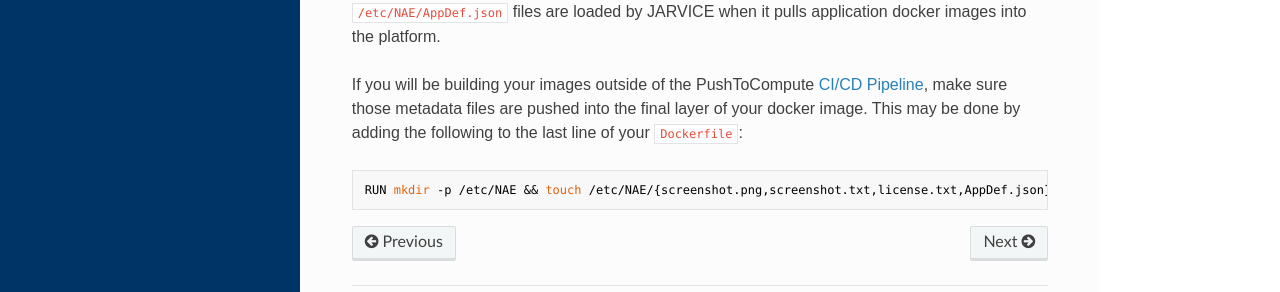
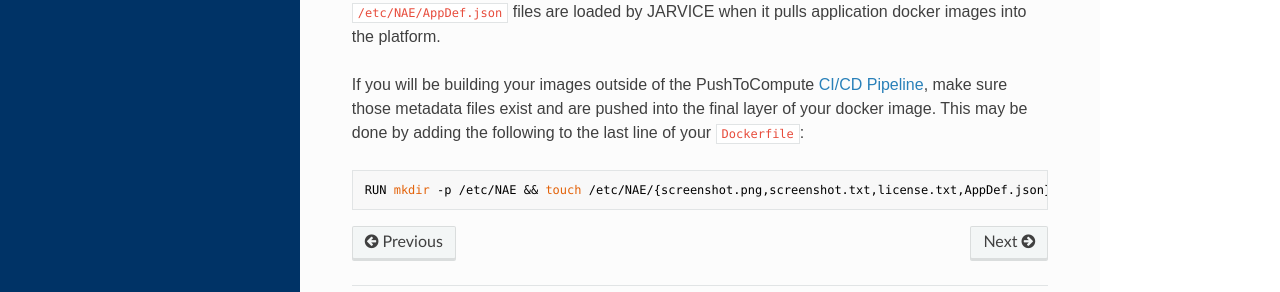
Before and after one commit to nimbix/jardoc, an MkDocs documentation site: the page built from docs/nae.md, in a window 1280 px wide and 900 px high, scrolled down 2582 px. Shown: the part 546-838 px from the top of the window. Built offline with MkDocs 1.6.1, drawn with Linux system fonts in a browser that asks for light colours; nearby versions of some CDN libraries; old or Windows-style settings are respelled for this version of MkDocs.

Commit message:
Minor verbiage updates

````diff
--- a/docs/nae.md
+++ b/docs/nae.md
@@ -91,9 +91,9 @@ The `/etc/NAE/screenshot.png`, `/etc/NAE/screenshot.txt`,
 when it pulls application docker images into the platform.
 
 If you will be building your images outside of the PushToCompute
-[CI/CD Pipeline](cicd.md), make sure those metadata files are pushed into the
-final layer of your docker image.  This may be done by adding the following
-to the last line of your `Dockerfile`:
+[CI/CD Pipeline](cicd.md), make sure those metadata files exist and are
+pushed into the final layer of your docker image.  This may be done by
+adding the following to the last line of your `Dockerfile`:
 ```
 RUN mkdir -p /etc/NAE && touch /etc/NAE/{screenshot.png,screenshot.txt,license.txt,AppDef.json}
 ```
````
Also changed, not shown: docs/docker.md (+1 -1 lines).
